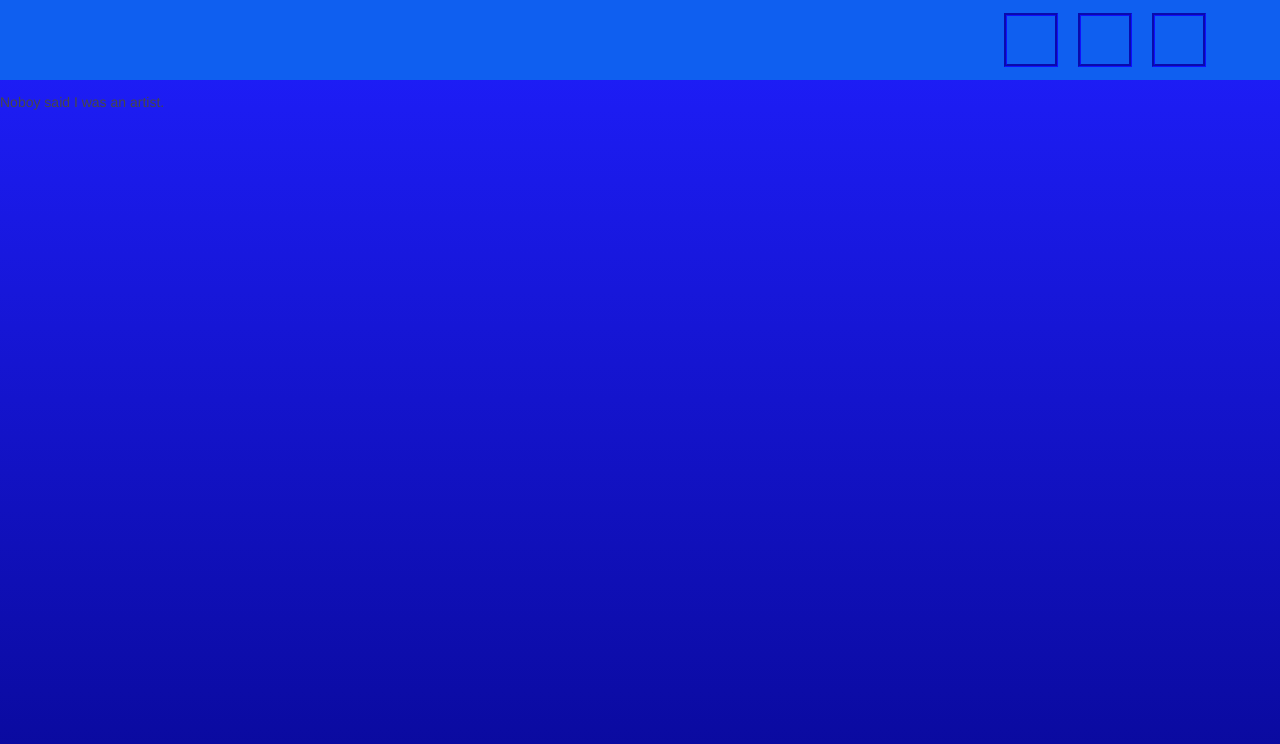
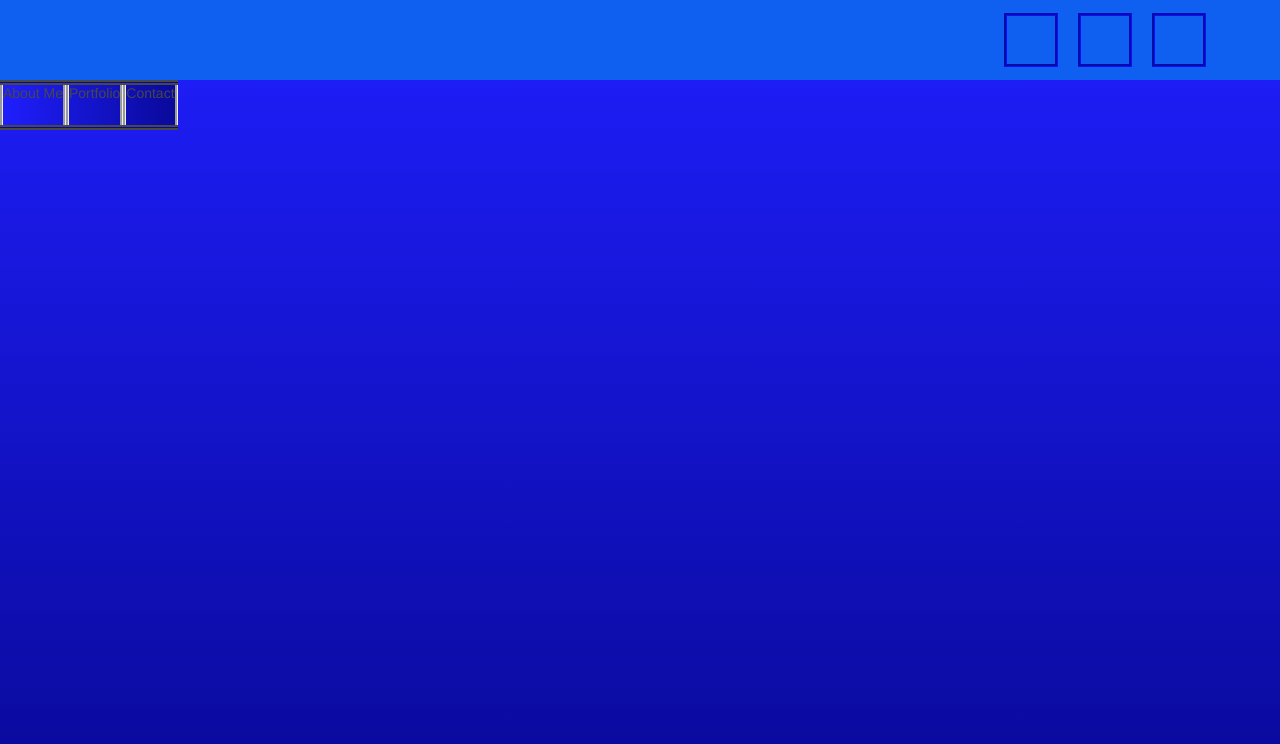
Before and after one commit to Oggal/oggal.github.io, a plain HTML site: page docs/index.html in a window 1280 px wide. Drawn offline with Linux system fonts and the light colour scheme.

Commit message:
Slow Progress...

```diff
--- a/css/style.css
+++ b/docs/css/style.css
@@ -49,6 +49,7 @@ header {
         background-color: var(--root_color);
         margin: 0%;
         padding-top: 0%;
+        padding-bottom: 0%;
         border:0%;
         width: 100%;
         height: 100%;
@@ -112,10 +113,7 @@ html
 }
 body
 {
-        flex: auto      ;
-        margin: auto;
-        margin-left: 0;
-        margin-right: 0;
+        margin: 0;
         padding: 0%;
         color: var(--text_color);
         background-position: center;
@@ -125,3 +123,33 @@ body
         font-family: Circular,"Helvetica Neue",Helvetica,Arial,sans-serif;
         font-size: 14px;
 }
+
+.menuButtons {
+        min-height: 40px;
+        border-style: double;
+        background-color: var(--pannel_colorlow);
+        border-width: 0px;
+        border-top-width: 5px;
+        border-bottom-width: 5px;
+        margin: 0;
+        padding: 0;
+        background-repeat: no-repeat;
+        background-position: center;
+        background-image: linear-gradient( to left, var(--pannel_colorlow), var(--pannel_colorhigh));
+        justify-self: flex-start;
+        display: flex;
+
+}
+
+.menuButtons .selection
+{
+        border-style: groove;
+        border-width: 0px 3px 0px 3px;
+        display: flex;
+        justify-content: center;
+        margin: auto;
+        margin-top: 0;
+        margin-bottom: 0;
+        padding: 0;
+
+}
--- a/docs/index.html
+++ b/docs/index.html
@@ -3,7 +3,7 @@
 <html>
         <head>
                 <title>Philip Taylor</title>
-                <link rel="stylesheet" href="../css/style.css">
+                <link rel="stylesheet" href="./css/style.css">
         </head>
         <body>
                 <header>
@@ -13,10 +13,11 @@
                                 <a href ="https://oggal.itch.io/" class="itch"></a>
                         </div>
                 </header>
-                <div>
-                        <p>
-                                Noboy said I was an artist.
-                        </p>
+                <div class="menuButtons">
+                        <div class="selection">About Me</div>
+                        <div class="selection">Portfolio</div>
+                        <div class="selection">Contact</div>
+
                 </dix>
         </body>
 </html>
```
